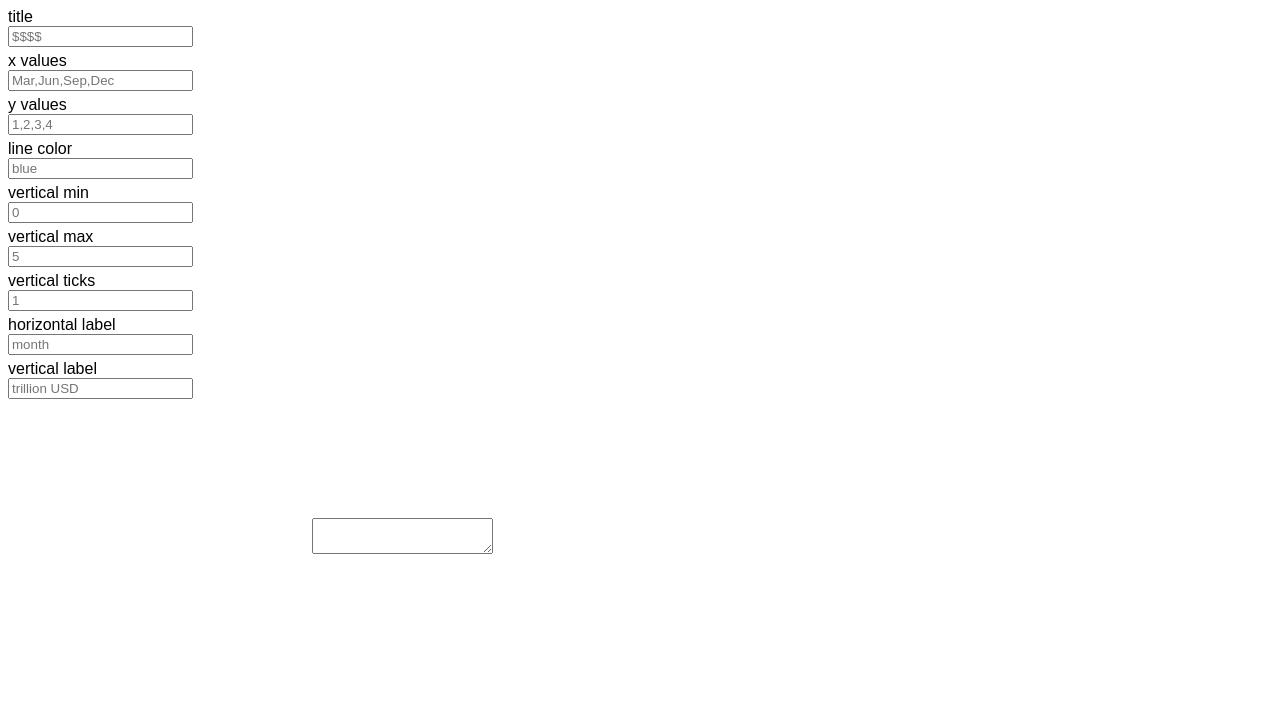
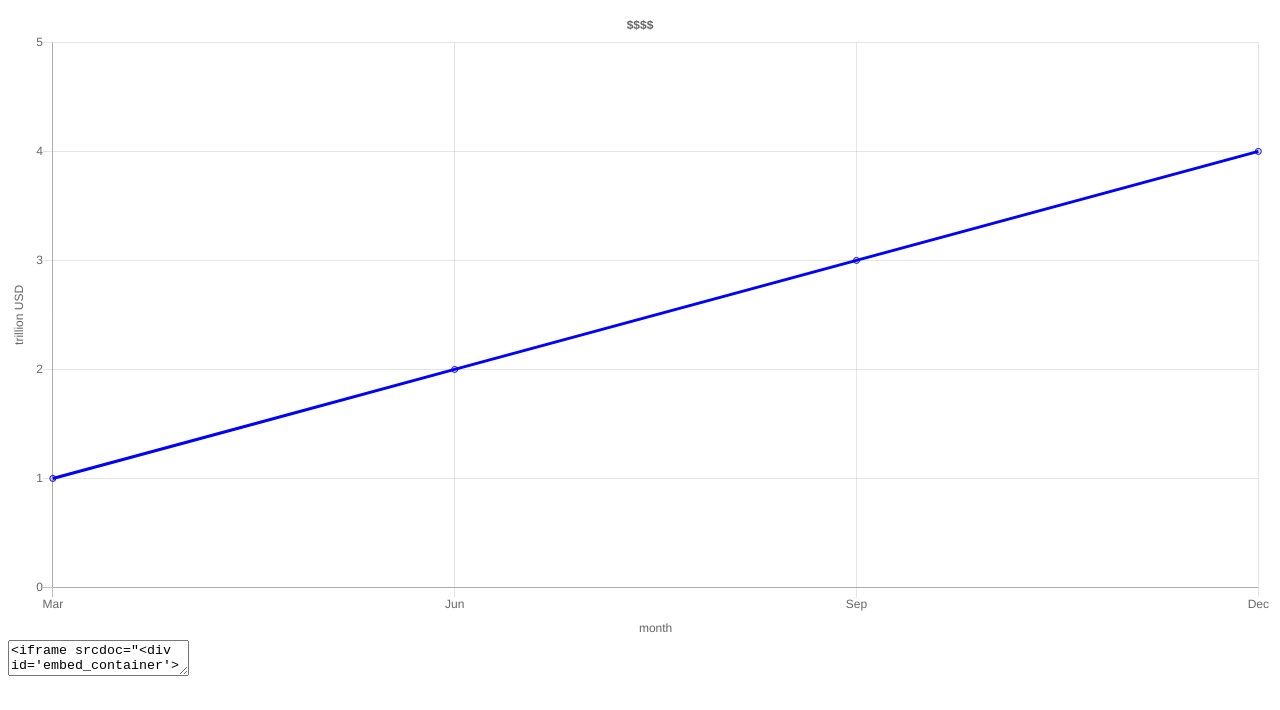
Before and after one commit to davidfloyd91/embeddable-chartjs-example, a plain HTML site: page index.html in a window 1280 px wide. Drawn offline with nearby package versions, Linux system fonts and the light colour scheme.

Commit message:
code as written in blog

```diff
--- a/index.html
+++ b/index.html
@@ -6,32 +6,8 @@
     <script src="https://cdn.jsdelivr.net/npm/chart.js@2.8.0"></script>
     <script src="https://cdn.jsdelivr.net/npm/lodash@4.17.10/lodash.min.js"></script>
     <script src="index.js"></script>
-    <link rel="stylesheet" type="text/css" href="style.css">
   </head>
   <body>
-    <div id="formDiv">
-      <form id="form">
-        <label for="title">title</label>
-        <input class="input" type="text" name="title" placeholder="$$$$"/>
-        <label for="labels">x values</label>
-        <input class="input" type="text" name="labels" placeholder="Mar,Jun,Sep,Dec" />
-        <label for="chartData">y values</label>
-        <input class="input" type="text" name="chartData" placeholder="1,2,3,4" />
-        <label for="color">line color</label>
-        <input class="input" type="text" name="color" placeholder="blue" />
-        <label for="min">vertical min</label>
-        <input class="input" type="text" name="min" placeholder="0" />
-        <label for="max">vertical max</label>
-        <input class="input" type="text" name="max" placeholder="5" />
-        <label for="ticks">vertical ticks</label>
-        <input class="input" type="text" name="ticks" placeholder="1" />
-        <label for="xLabel">horizontal label</label>
-        <input class="input" type="text" name="xLabel" placeholder="month" />
-        <label for="yLabel">vertical label</label>
-        <input class="input" type="text" name="yLabel" placeholder="trillion USD" />
-      </form>
-    </div>
-
     <canvas id="lineChart"></canvas>
     <textarea id="embedCode"></textarea>
   </body>
--- a/index.js
+++ b/index.js
@@ -3,18 +3,6 @@ document.addEventListener('DOMContentLoaded', e => {
   const lineChart = document.querySelector('#lineChart');
   const embedCode = document.querySelector('#embedCode');
   const ctx = lineChart.getContext('2d');
-
-  const configObj = {
-    chartData: '1,2,3,4',
-    color: 'blue',
-    labels: 'Mar,Jun,Sep,Dec',
-    max: '5',
-    min: '0',
-    ticks: '1',
-    title: '$$$$',
-    xLabel: 'month',
-    yLabel: 'trillion USD'
-  };
 
   const convertToEmbedCode = data => {
     return JSON.stringify(data)
@@ -23,24 +11,15 @@ document.addEventListener('DOMContentLoaded', e => {
     .replace('_datasets', 'datasets');
   };
 
-  document.addEventListener('submit', e => e.preventDefault());
-
-  document.addEventListener('input', e => {
-    if (typeof chart !== 'undefined') {
-      chart.destroy();
-    };
-
-    configObj[e.target.name] = e.target.value;
-
   data = {
     type: 'line',
     data: {
-        labels: (configObj.labels ? configObj.labels.split(',') : ['Mar', 'Jun', 'Sep', 'Dec']),
+      labels: ['Mar', 'Jun', 'Sep', 'Dec'],
       datasets: [
         {
           fill: false,
-            data: (configObj.chartData ? configObj.chartData.split(',') : ['1', '2', '3', '4']),
-            borderColor: (configObj.color ? configObj.color : 'blue'),
+          data: ['1', '2', '3', '4'],
+          borderColor: ('blue'),
           lineTension: 0.3,
           pointRadius: 3
         }
@@ -52,24 +31,24 @@ document.addEventListener('DOMContentLoaded', e => {
       },
       title: {
           display: true,
-            text: (configObj.title ? configObj.title : '$$$$')
+          text: '$$$$'
       },
       scales: {
         yAxes: [{
           ticks: {
-              min: (configObj.min ? parseFloat(configObj.min) : 0),
-              max: (configObj.max ? parseFloat(configObj.max) : 5),
-              stepSize: (configObj.ticks ? parseFloat(configObj.ticks) : 1)
+            min: 0,
+            max: 5,
+            stepSize: 1
           },
           scaleLabel: {
             display: true,
-              labelString: (configObj.yLabel ? configObj.yLabel : 'trillion USD')
+            labelString: 'trillion USD'
           }
         }],
         xAxes: [{
           scaleLabel: {
             display: true,
-              labelString: (configObj.xLabel ? configObj.xLabel : 'month')
+            labelString: 'month'
           }
         }]
       }
@@ -87,4 +66,3 @@ document.addEventListener('DOMContentLoaded', e => {
 
   embedCode.value = `<iframe srcdoc="<div id='embed_container'></div><script src='https://cdnjs.cloudflare.com/ajax/libs/Chart.js/2.4.0/Chart.min.js' crossorigin></script><canvas id='salp-chart' width='740px' height='540px'></canvas><script>new Chart(document.getElementById('salp-chart'),${code});</script>" width="740px" height="545px"></iframe>`
 });
-});
```
Lines whose indentation alone changed are shown as unchanged.
